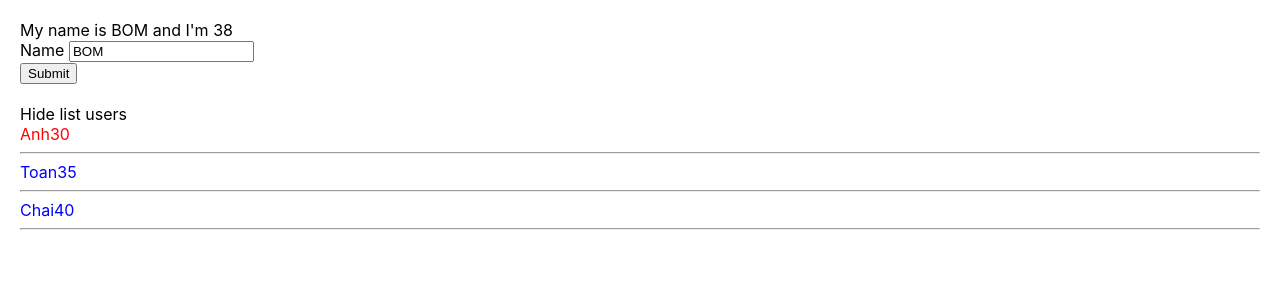
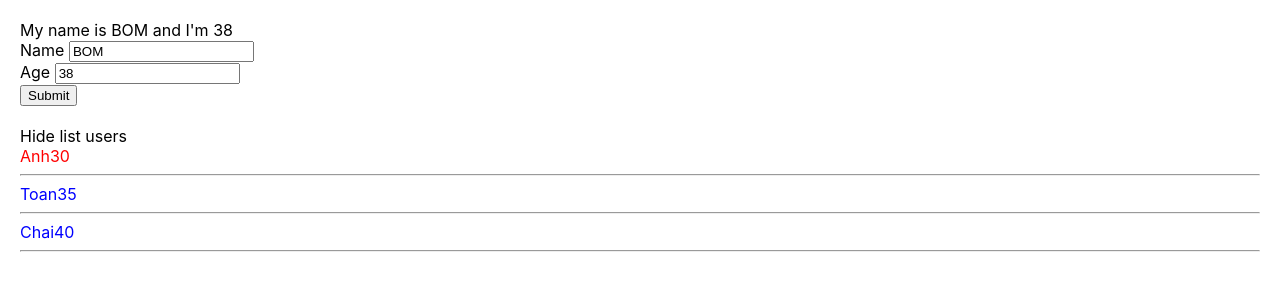
Before and after one commit to DatVu42/base-reactjs, a React (Create React App) app: page / in a window 1280 px wide. Shown: the top 300 px of the page. Built offline with nearby package versions, Linux system fonts and the light colour scheme.

Commit message:
function as props

```diff
--- /dev/null
+++ b/src/components/AddUserInfo.js
@@ -0,0 +1,48 @@
+import React from "react";
+
+class AddUserInfo extends React.Component {
+    state = {
+        name: 'BOM',
+        age: 38,
+        address: 'CT03 Phong Bac',
+    }
+
+    handleChangeName = (event) => {
+        this.setState({
+            name: event.target.value,
+        })
+    }
+
+    handleChangeAge = (event) => {
+        this.setState({
+            age: event.target.value
+        })
+    }
+
+    handleSubmit = (event) => {
+        event.preventDefault();
+        // console.log(this.state)
+        this.props.handleAddNewUser({
+            id: Math.floor(Math.random() * 100) + 1 + "-random",
+            name: this.state.name,
+            age: this.state.age
+        })
+    }
+
+    render() {
+        return (
+            <div>
+                My name is {this.state.name} and I'm {this.state.age}
+                <form onSubmit={(event) => this.handleSubmit(event)}>
+                    <label>Name </label>
+                    <input value={this.state.name} onChange={(event) => this.handleChangeName(event)} type="text" /> <br />
+                    <label>Age </label>
+                    <input value={this.state.age} onChange={(event) => {this.handleChangeAge(event)}} type="text" /> <br />
+                    <button type='submit'>Submit</button>
+                </form>
+            </div>
+        )
+    }
+}
+
+export default AddUserInfo;
--- a/src/components/MyComponent.js
+++ b/src/components/MyComponent.js
@@ -1,5 +1,5 @@
 import React, { Component } from 'react';
-import UserInfo from './UserInfo';
+import AddUserInfo from './AddUserInfo';
 import DisplayInfo from './DisplayInfo';
 
 export default class MyComponent extends Component {
@@ -11,10 +11,17 @@ export default class MyComponent extends Component {
     ]
   }
 
+  handleAddNewUser = (event) => {
+    // console.log(event);
+    this.setState({
+      listUsers: [event, ...this.state.listUsers]
+    })
+  }
+
   render() {
     return (
       <div>
-        <UserInfo />
+        <AddUserInfo handleAddNewUser={this.handleAddNewUser} />
         <br />
         <DisplayInfo listUsers={this.state.listUsers} />
       </div>
--- a/src/components/UserInfo.js
+++ /dev/null
@@ -1,45 +0,0 @@
-import React from "react";
-
-class UserInfo extends React.Component {
-    state = {
-        name: 'BOM',
-        age: 38,
-        address: 'CT03 Phong Bac',
-    }
-
-    handleOnClick() {
-        this.setState({
-            name: 'Dat Vu',
-            age: Math.floor(Math.random() * 100) + 1
-        })
-        // console.log(this.state)
-    }
-
-    handleInputChange = (event) => {
-        this.setState({
-            name: event.target.value
-        })
-    }
-
-    handleSubmit = (event) => {
-        event.preventDefault();
-        console.log(this.state)
-    }
-
-    render() {
-        return (
-            <div>
-                My name is {this.state.name} and I'm {this.state.age}
-                <form onSubmit={(event) => this.handleSubmit(event)}>
-                    <label>Name </label>
-                    <input value={this.state.name} onChange={(event) => this.handleInputChange(event)} type="text" /> <br />
-                    {/* <label>Age </label>
-                    <input value={this.state.age} type="text" /> */}
-                    <button type='submit'>Submit</button>
-                </form>
-            </div>
-        )
-    }
-}
-
-export default UserInfo;
```
